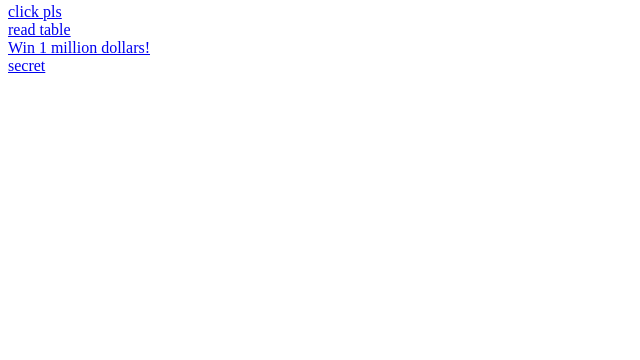
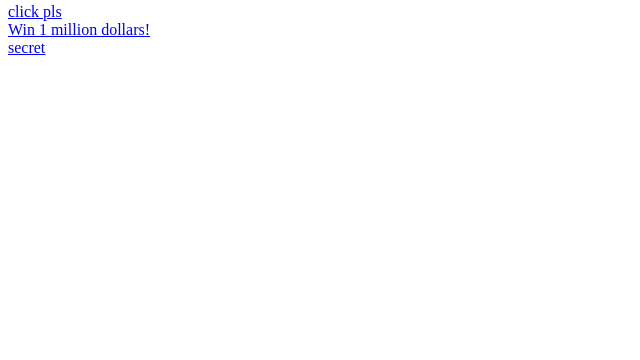
Before and after one commit to JakobMoregard/E-commerce, a Flask app: page / in a window 1280 px wide. Shown: the part 440-800 px from the top of the page, without its empty margins (0-640 px from the left). Run offline with Flask 2, Linux system fonts and the light colour scheme; data that the repository does not hold is empty.

Commit message:
cleaning startpage 6

```diff
--- a/templates/test.html
+++ b/templates/test.html
@@ -11,7 +11,6 @@
     <img src="https://i.kym-cdn.com/photos/images/facebook/001/475/422/473.jpg" alt="Trulli" width="500" height="333">
     <img src="https://i.kym-cdn.com/photos/images/newsfeed/001/062/257/3b6.png" alt="Trulli" width="500" height="333"><br>
     <a href="/Kenobi"> click pls </a><br>
-    <a href="/readTable"> read table </a><br>
     <a href="https://www.youtube.com/watch?v=dQw4w9WgXcQ">Win 1 million dollars!</a><br>
 
     <style>
```
